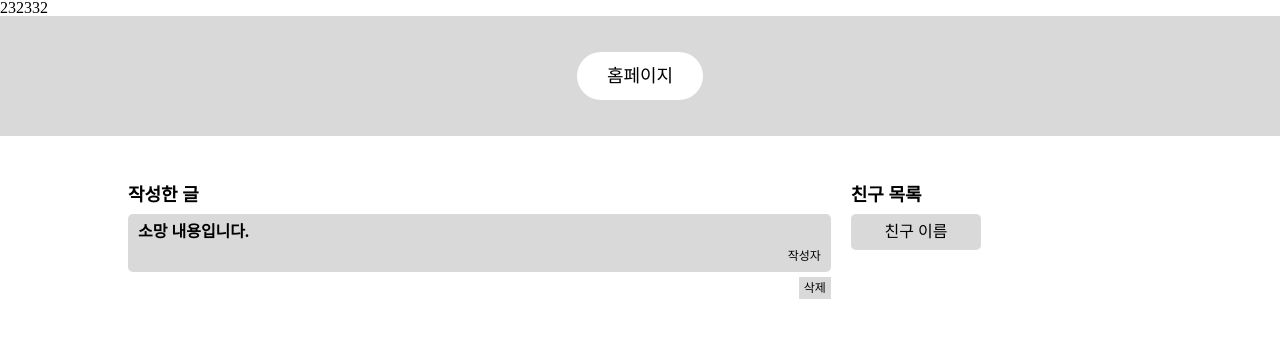
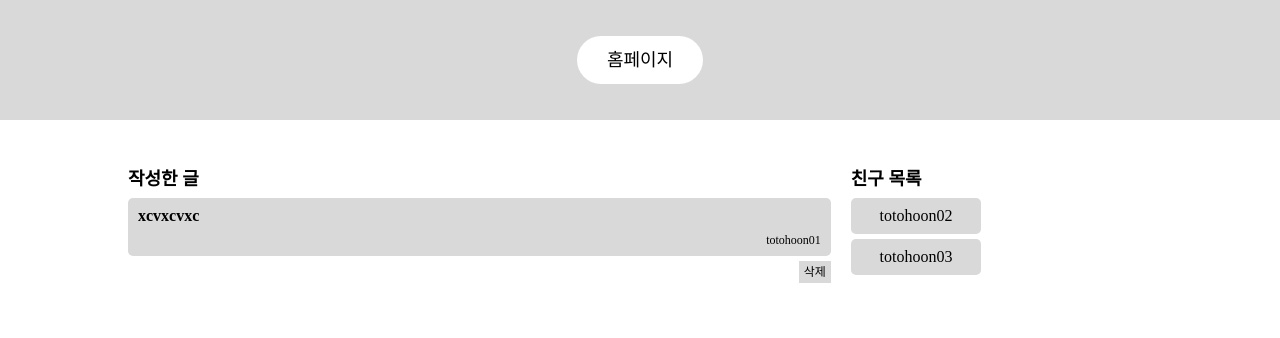
Before and after one commit to totohoon02/Hanghae99_WebMini, a Flask app: page /mypage/ in a window 1280 px wide. Shown: the top 338 px of the page. Run offline with Flask 3, Linux system fonts and the light colour scheme; some libraries are stand-ins or nearby versions.

Commit message:
24-01-31-강상훈: 글 목록, 친구 목록, 디테일 페이지
# 글 목록, 친구 목록, 디테일 페이지

### 추가할 사항
- 댓글 목록 가져오기

```diff
--- a/WebMiniapp/static/css/myPage.css
+++ b/WebMiniapp/static/css/myPage.css
@@ -47,6 +47,7 @@
   display: flex;
   flex-direction: column;
   align-items: end;
+  margin-bottom: 10px;
 }
 .wishContanier{
   background-color: #d9d9d9;
@@ -97,4 +98,5 @@
   text-align: center;
   padding: 10px 20px;
   border-radius: 5px;
+  margin-bottom: 5px;
 }
--- a/WebMiniapp/static/js/myPage.js
+++ b/WebMiniapp/static/js/myPage.js
@@ -1,3 +1,17 @@
+const onBoardClick = (boardID) =>{
+  console.log(boardID);
+  fetch(`http://127.0.0.1:8000/mypage/${boardID}`, {
+    method: "GET",
+    headers:{
+      "Content-Type": "application/json",
+    },
+  })
+  .then((res) =>{
+    if(res.status == 200)
+      window.location.href = res.url
+  })
+}
+
 const onDeleteButtonDown = (wishID) =>{
   const wish = document.querySelector("#" + wishID);
   let body = {
@@ -11,7 +25,8 @@ const onDeleteButtonDown = (wishID) =>{
     body: JSON.stringify(body)
   })
   .then((res) =>{
-    console.log(res)
     if(res.status == 200) wish.remove()
   })
 }
+
+const home = () => {window.location.href = "http://127.0.0.1:8000/"}
--- /dev/null
+++ b/WebMiniapp/static/js/myPageDetail.js
@@ -0,0 +1 @@
+const home = () => {window.location.href = "http://127.0.0.1:8000/"}
--- a/WebMiniapp/templates/myPage.html
+++ b/WebMiniapp/templates/myPage.html
@@ -8,29 +8,33 @@
   <link rel="stylesheet" href="{{ url_for('static', filename='css/myPage.css') }}">
 </head>
 <body>
-  {{data.ff}}
   <div class="navbar">
-    <div class="home">홈페이지</div>
+    <div class="home" onclick="home()">홈페이지</div>
   </div>
   <div class="outer">
     <div class="container">
       <div class="wishList">
         <p class="wishTitle">작성한 글</p>
-        <div class="wish" id="AAA">
-          <div class="wishContanier">
-            <p class="wishContent">소망 내용입니다.</p>
-            <p class="wishAuthor">작성자</p>
+        {% for board in data.boards %}
+          <div class="wish" id={{board.board_id}} onclick="onBoardClick('{{board.board_id}}')">
+            <div class="wishContanier">
+              <p class="wishContent">{{board.contents}}</p>
+              <p class="wishAuthor">{{board.username}}</p>
+            </div>
+            <div class="wishDelete" onclick="onDeleteButtonDown('{{board.board_id}}')">
+              <p >삭제</p>
+            </div>
           </div>
-          <div class="wishDelete" onclick="onDeleteButtonDown('AAA')">
-            <p >삭제</p>
-          </div>
-        </div>
+        {% endfor %}
+
       </div>
       <div class="freindList">
         <p class="friendTitle">친구 목록</p>
-        <div class="friend">
-          <p>친구 이름</p>
-        </div>
+        {% for friend in data.friends %}
+          <div class="friend" id="{{friend.friend}}">
+            <p>{{friend.friend}}</p>
+          </div>
+        {% endfor %}
       </div>
     </div>
   </div>
--- a/views/mypage_view.py
+++ b/views/mypage_view.py
@@ -1,29 +1,34 @@
 from flask import Blueprint, render_template, request, url_for, redirect
-# from models import Song, db
+from models import Wish, Friend, db
 
 bp = Blueprint('myPage', __name__, url_prefix="/mypage")
 
 @bp.route("/", methods=["GET"])
 def myPage():
-      # wishList, friendList
-      context = {
-          "ff" : 232332
-      }
-      return render_template("myPage.html", data=context)
+    boards = Wish.query.filter(Wish.username.in_(['totohoon01'])).all()
+    friends = Friend.query.filter(Friend.username.in_(['totohoon01'])).all()
+
+    return render_template("myPage.html", data= {
+        "boards" : boards,
+        "friends" : friends
+    })
 
 @bp.route("/deleteWish", methods=["DELETE"])
 def deleteWish():
     wishID = request.json['id']
-    print(wishID)
+    Wish.query.filter(Wish.board_id == wishID).delete()
+    db.session.commit()
     return "200"
 
 @bp.route("/deleteFriend", methods=["DELETE"])
 def deleteFriend():
     wishID = request.json['id']
-    print(wishID)
     return "200"
 
 @bp.route("/<wishid>")
 def myPageDetail(wishid):
-  #소망에 해당하는 정보, 댓글 가져오기
-  return render_template("myPageDetail.html")
+  # 글 내용, 댓글리스트 가져오기
+  board = Wish.query.filter(Wish.board_id == wishid).one()
+  return render_template("myPageDetail.html", data={
+      "board" : board,
+  })
```
Also changed, not shown: WebMiniapp/templates/myPageDetail.html (+4 -3 lines), models.py (+13 -1 lines), WebMiniapp/database.db.
